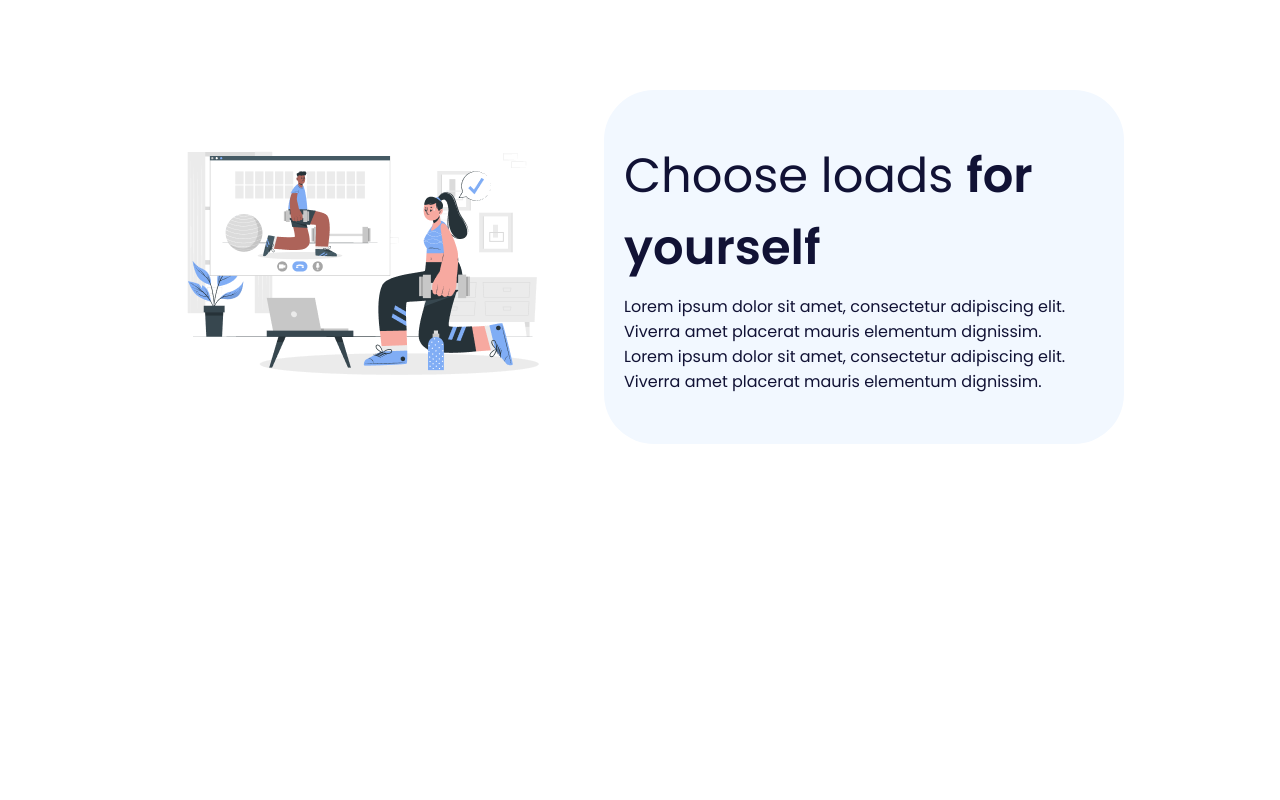
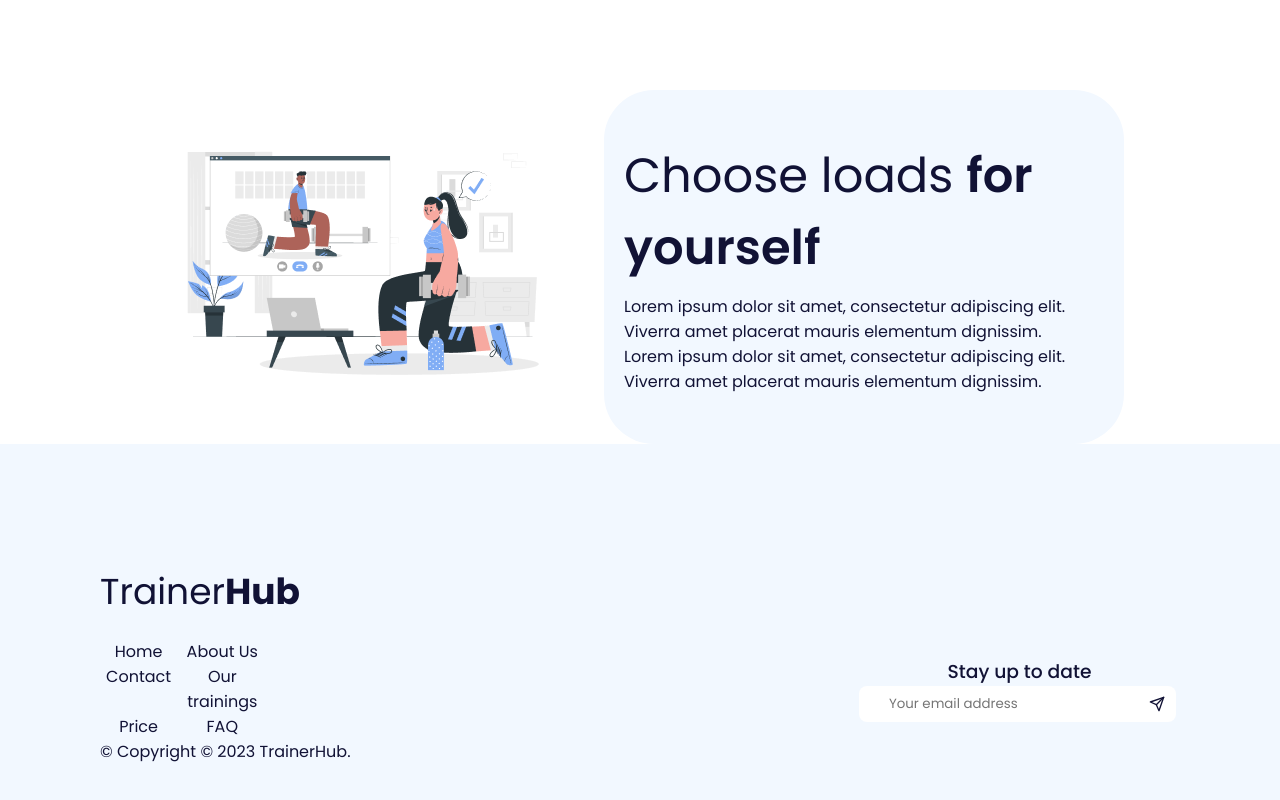
Before and after one commit to rdpfeifle/trainerhub-react, a React (Vite) app: page / in a window 1280 px wide. Shown: the part 612-1412 px from the top of the page. Before the commit the page ends 1056 px from the top, so only its background shows below. Built offline with nearby package versions, Linux system fonts and the light colour scheme.

Commit message:
Create basic footer

```diff
--- /dev/null
+++ b/src/components/Footer.css
@@ -0,0 +1,142 @@
+footer {
+  background-color: #f2f8ff;
+  text-align: center;
+}
+
+hr {
+  width: 100%;
+  background-color: rgba(0, 0, 0, 0.3);
+}
+
+footer span {
+  font-weight: 700;
+}
+
+footer h2 {
+  margin: 20px 0;
+}
+
+footer h3 {
+  font-weight: 500;
+}
+
+footer li {
+  padding-bottom: 35px;
+}
+
+footer > p {
+  padding-bottom: 60px;
+}
+
+.social-links {
+  color: #80adf5;
+  background-color: #eff6ff;
+  width: 32px;
+  height: 32px;
+  border-radius: 50%;
+  padding: 8px;
+  cursor: pointer;
+  margin-right: 16px;
+  margin-top: 24px;
+  margin: 24px 16px 60px 0;
+}
+
+.email-container {
+  display: inline-block;
+  align-items: center;
+  position: relative;
+}
+
+.email-input {
+  border: none;
+  padding: 8px 30px;
+  margin-right: 4px;
+  border-radius: 8px;
+}
+
+.send-icon {
+  position: absolute;
+  top: 50%;
+  transform: translateY(-50%);
+  right: 15px;
+  cursor: pointer;
+}
+
+.send-icon:hover {
+  color: #4b5092;
+}
+/* Desktop styles
+@media screen and (min-width: 768px) {
+  hr {
+    display: none;
+  }
+
+  footer {
+    display: flex;
+    justify-content: space-between;
+    align-items: center;
+    padding: 100px;
+  }
+
+  .social-links {
+    display: none;
+  }
+
+  footer ul {
+    display: flex;
+    flex-wrap: wrap;
+    justify-content: space-between;
+    width: 40%;
+  }
+
+  footer li {
+    padding-bottom: 0;
+    width: 48%;
+  }
+} */
+
+/* Desktop styles */
+@media screen and (min-width: 768px) {
+  hr {
+    display: none;
+  }
+
+  footer {
+    display: flex;
+    justify-content: space-between;
+    align-items: center;
+    padding: 100px;
+    flex-wrap: wrap; /* Enable wrapping for responsiveness */
+  }
+
+  .social-links {
+    display: none;
+  }
+
+  h2 {
+    text-align: left;
+    width: 100%;
+  }
+
+  footer ul {
+    display: flex;
+    flex-wrap: wrap;
+    justify-content: space-between;
+    width: 45%;
+  }
+
+  footer li {
+    padding-bottom: 0;
+    width: 48%;
+  }
+
+  .right-corner-container {
+    text-align: right;
+    width: 45%; /* Adjust width to create right-corner container */
+  }
+
+  p {
+    text-align: left;
+    width: 100%;
+  }
+}
--- a/src/components/Footer.jsx
+++ b/src/components/Footer.jsx
@@ -1,3 +1,49 @@
+import "./Footer.css";
+
+import {
+  AiOutlineInstagram,
+  AiOutlineDribbble,
+  AiOutlineTwitter,
+  AiFillYoutube,
+} from "react-icons/ai";
+
+import { FiSend } from "react-icons/fi";
+
 export default function Footer() {
-  return <div></div>;
+  return (
+    <footer>
+      <hr />
+      <h2>
+        Trainer<span>Hub</span>
+      </h2>
+      <div>
+        <ul>
+          <li>Home</li>
+          <li>About Us</li>
+          <li>Contact</li>
+          <li>Our trainings</li>
+          <li>Price</li>
+          <li>FAQ</li>
+        </ul>
+      </div>
+      <div>
+        <h3>Stay up to date</h3>
+        <form className="email-container">
+          <input
+            type="email"
+            placeholder="Your email address"
+            className="email-input"
+          />
+          <FiSend className="send-icon" />
+        </form>
+        <div>
+          <AiOutlineInstagram className="social-links" />
+          <AiOutlineDribbble className="social-links" />
+          <AiOutlineTwitter className="social-links" />
+          <AiFillYoutube className="social-links" />
+        </div>
+      </div>
+      <p>© Copyright © 2023 TrainerHub.</p>
+    </footer>
+  );
 }
--- a/src/components/Header.css
+++ b/src/components/Header.css
@@ -37,7 +37,6 @@ h2 {
   .nav-links-container ul {
     display: flex;
     justify-content: space-evenly;
-    list-style-type: none;
   }
 
   .nav-icon {
--- a/src/index.css
+++ b/src/index.css
@@ -5,19 +5,26 @@
 }
 
 body {
+  color: #111235;
+}
+
+body,
+button,
+input {
   font-family: "Poppins", sans-serif;
-  color: #111235;
 }
 
 body,
 h1,
 h2,
-p {
+h3,
+p,
+ul {
   margin: 0;
+  padding: 0;
 }
 
 button {
-  font-family: "Poppins", sans-serif;
   border: none;
   color: white;
   border-radius: 35px;
@@ -31,3 +38,7 @@ button {
 /* section {
   padding: 0 20px;
 } */
+
+ul li {
+  list-style-type: none;
+}
--- a/src/views/Home.jsx
+++ b/src/views/Home.jsx
@@ -1,6 +1,7 @@
 import Header from "../components/Header";
 import Hero from "../components/Hero";
 import Details from "../components/Details";
+import Footer from "../components/Footer";
 
 export default function Home() {
   return (
@@ -8,6 +9,7 @@ export default function Home() {
       <Header />
       <Hero />
       <Details />
+      <Footer />
     </>
   );
 }
```
